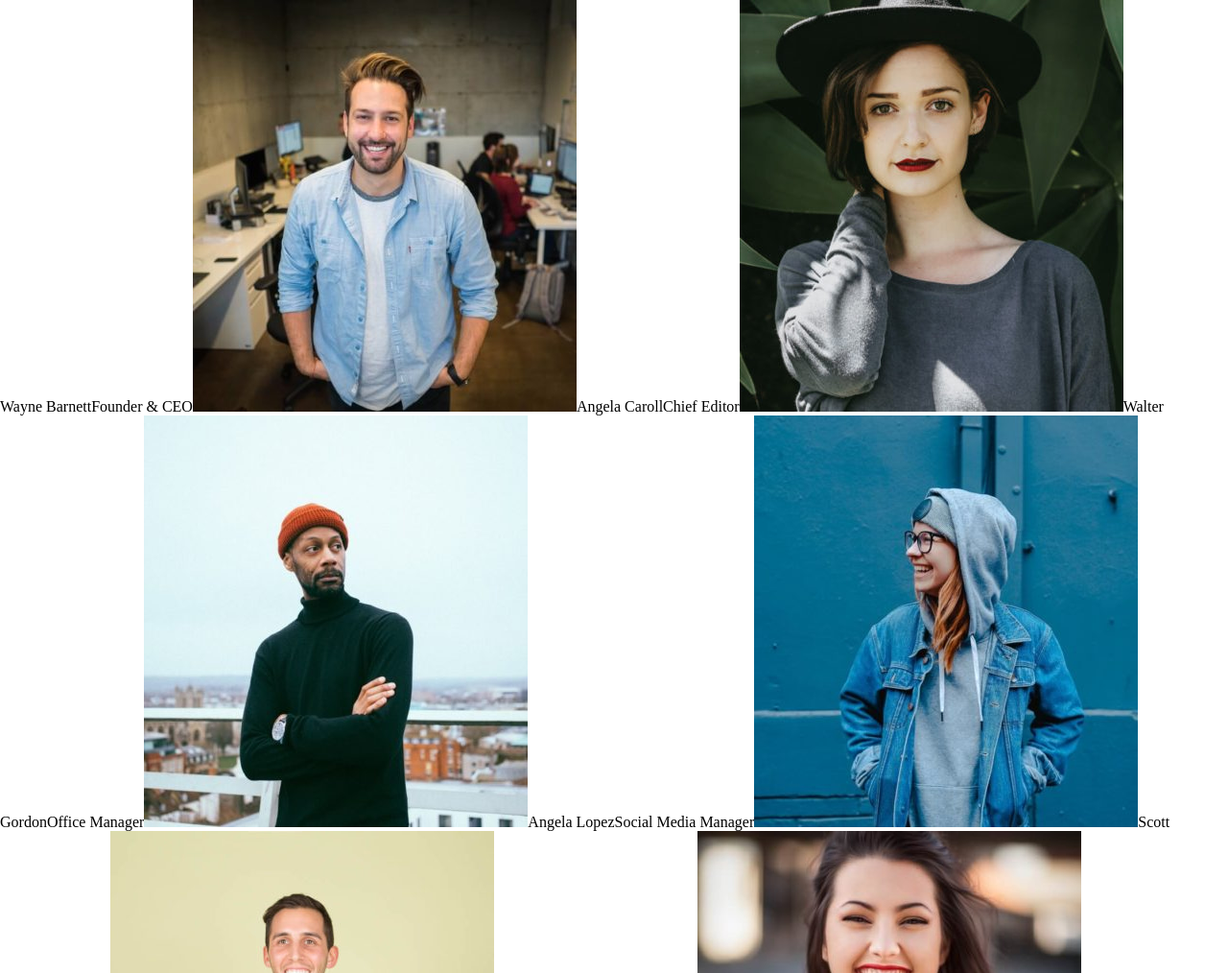
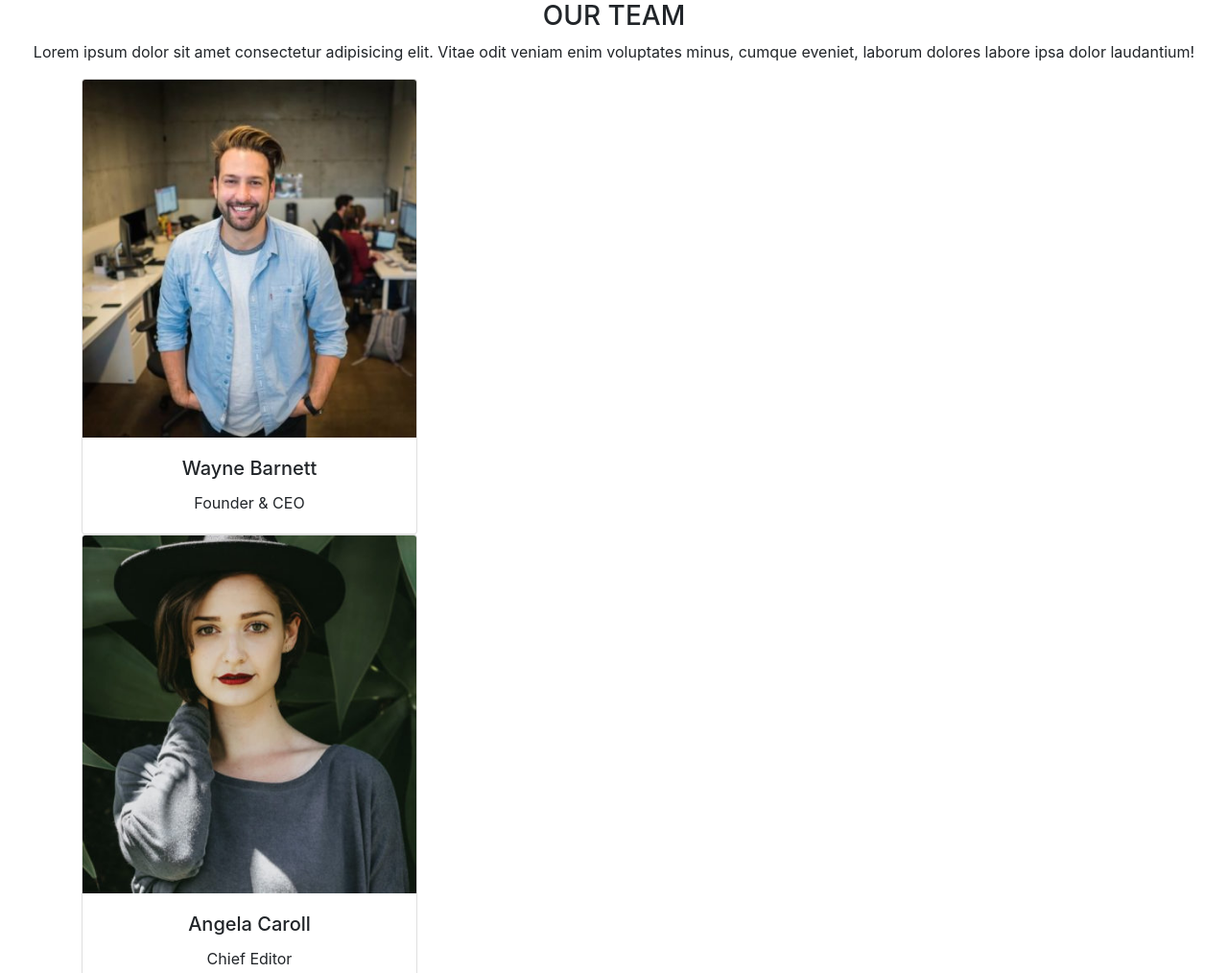
Before and after one commit to SimoneCerri/js-our-team, a plain HTML site: page index.html in a window 1280 px wide. Shown: the top 1014 px of the page at 96% size. Drawn offline with nearby package versions, Linux system fonts and the light colour scheme.

Commit message:
done bonus n.2 but need to work on card instead of col maybe

```diff
--- a/assets/js/script.js
+++ b/assets/js/script.js
@@ -53,18 +53,29 @@ for (let x = 0; x < team.length; x++)
 {
     const member = team[x];
 
-    screenEl.insertAdjacentHTML("beforeend",member.name);
-    screenEl.insertAdjacentHTML("beforeend", member.role);
+    //screenEl.insertAdjacentHTML("beforeend",member.name);
+    //screenEl.insertAdjacentHTML("beforeend", member.role);
     //screenEl.insertAdjacentHTML("beforeend", member.image);
     //orrible to see on page like this, but anyway let's go on
 
     //Bonus n.1:
     //transform the "string" about the photo in a real one.
-    screenEl.insertAdjacentHTML("beforeend" , `<img src="../assets/img/${member.image}" alt="">`);
+    //screenEl.insertAdjacentHTML("beforeend" , `<img src="../assets/img/${member.image}" alt="">`);
 };
-
-
-
 
 //Bonus n.2:
 //organize members in cards.
+let colEl = document.querySelector(".col-4");
+
+for (let x = 0; x < team.length; x++) {
+    const member = team[x];
+    colEl.insertAdjacentHTML("beforeend",
+    `<div class="card">
+        <img src="../assets/img/${member.image}" class="card-img-top" alt="...">
+        <div class="card-body">
+            <h5 class="card-title">${member.name}</h5>
+            <p class="card-text">${member.role}</p>
+        </div>
+    </div `
+);
+};
--- a/index.html
+++ b/index.html
@@ -3,16 +3,32 @@
 <html lang="en">
 
 <head>
-    <title>Our Team</title>
+    <title>JS Team</title>
     <meta charset="UTF-8">
     <meta name="viewport" content="width=device-width, initial-scale=1.0">
     <link rel="stylesheet" href="./assets/css/style.css">
+    <link rel="stylesheet" href="https://cdn.jsdelivr.net/npm/bootstrap@4.3.1/dist/css/bootstrap.min.css"
+        integrity="sha384-ggOyR0iXCbMQv3Xipma34MD+dH/1fQ784/j6cY/iJTQUOhcWr7x9JvoRxT2MZw1T" crossorigin="anonymous">
 </head>
 
-<body>
-    <div class="on_screen">
+<body class="text-center">
 
+    <h3>OUR TEAM</h3>
+
+    <p>Lorem ipsum dolor sit amet consectetur adipisicing elit. Vitae odit veniam enim voluptates minus, cumque eveniet,
+        laborum dolores labore ipsa dolor laudantium!</p>
+
+    <div class="container">
+        <div class="row">
+            <div class="col-4">
+
+            </div>
+        </div>
     </div>
+
+    <!-- <div class="on_screen">
+
+    </div> -->
     <script src="./assets/js/script.js"></script>
 </body>
 
```
